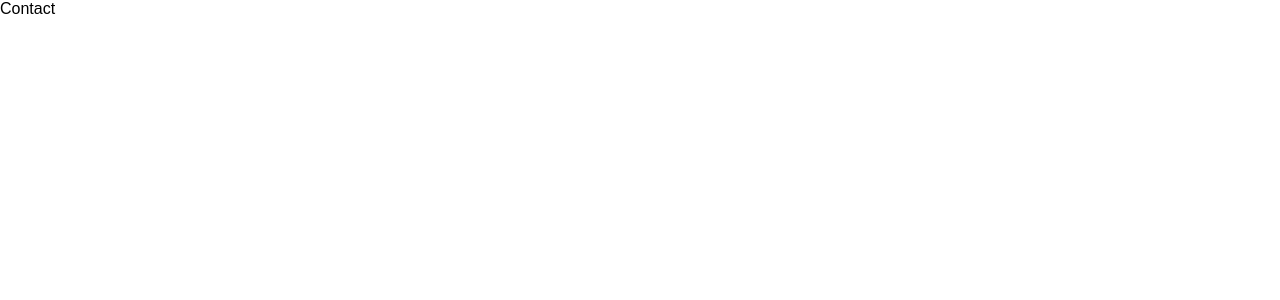
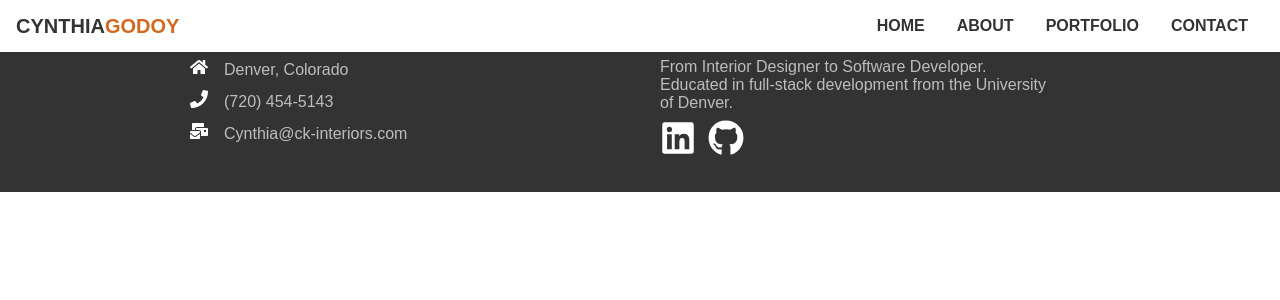
Before and after one commit to CynthiaGodoy/react.js-portfolio, a React (Create React App) app: page /contact in a window 1280 px wide. Shown: the top 300 px of the page. Built offline with nearby package versions, Linux system fonts and the light colour scheme.

Commit message:
add Navbar and Footer to pages

```diff
--- a/src/components/FooterStyles.css
+++ b/src/components/FooterStyles.css
@@ -5,7 +5,7 @@
 }
 
 .footer-container {
-    max-width: 1100px;
+    max-width: 900px;
     margin: auto;
     display: grid;
     grid-template-columns: repeat(2, 1fr);
@@ -26,7 +26,15 @@
     max-width: 100%;
     display: flex;
     flex-direction: column;
-    /* padding: 1rem; */
+    padding-right: 3rem;
+}
+
+.social {
+    height: 100%;
+    max-width: 100%;
+    display: flex;
+    flex-direction: column;
+    padding-right: 2rem;
 }
 
 .location, .phone, .email {
--- a/src/routes/About.js
+++ b/src/routes/About.js
@@ -1,7 +1,15 @@
 import React from 'react';
 
+import Navbar from "../components/Navbar";
+import Footer from "../components/Footer";
+
 const About = () => {
-    return <div>About</div>
-};
+    return (
+        <div>
+            <Navbar />
+            <Footer />
+        </div>
+        );
+    };
 
 export default About;
--- a/src/routes/Contact.js
+++ b/src/routes/Contact.js
@@ -1,7 +1,15 @@
 import React from 'react';
 
+import Navbar from "../components/Navbar";
+import Footer from "../components/Footer";
+
 const Contact = () => {
-    return <div>Contact</div>
-};
+    return (
+        <div>
+            <Navbar />
+            <Footer />
+        </div>
+        );
+    };
 
 export default Contact;
--- a/src/routes/Portfolio.js
+++ b/src/routes/Portfolio.js
@@ -1,7 +1,15 @@
 import React from "react";
 
+import Navbar from "../components/Navbar";
+import Footer from "../components/Footer";
+
 const Portfolio = () => {
-    return <div>Portfolio</div>
+    return (
+    <div>
+        <Navbar />
+        <Footer />
+    </div>
+    );
 };
 
 export default Portfolio;
```
